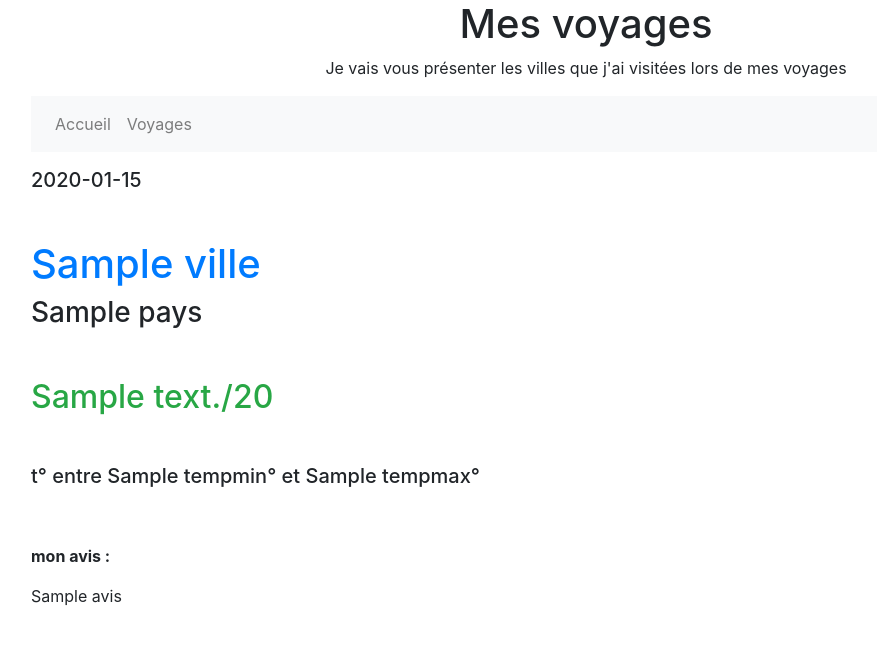
After one commit to Nashi054/mesvoyages, a Symfony app: template templates/pages/voyage.html.twig in a window 1280 px wide. The commit adds this page. Shown: the top 645 px of the page, without its empty margins (54-931 px from the left). Run offline with Twig, Linux system fonts and the light colour scheme; the template is opened without the code that fills it: most values are stand-ins (such as "Sample title", 1, 10 or a date in 2020); some libraries are stand-ins or nearby versions.

Commit message:
Phase 11 : ORM (nouvelle page pour l'affichage détaillé d'un enregistrement).

```diff
--- /dev/null
+++ b/templates/pages/voyage.html.twig
@@ -0,0 +1,28 @@
+{% extends "basefront.html.twig" %}
+
+{% block body %}
+    <div class="row mt-3">
+        <div class="col">
+            <h5>{{ visite.datecreationstring }}</h5>
+            <h1 class="text-primary mt-5">{{ visite.ville }}</h1>
+            <h3>{{ visite.pays }}</h3>
+            {% if visite.note>=10 %}
+                <h2 class="text-success mt-5">{{ visite.note }}/20</h2>
+            {% else %}
+                <h2 class="text-danger mt-5">{{ visite.note }}/20</h2>
+            {% endif %}
+            <h5 class="mt-5">t° entre {{ visite.tempmin }}° et {{ visite.tempmax }}°</h5>
+        </div>
+        <div class="col">
+            <!-- emplacement photo -->
+        </div>
+    </div>
+    <div class="row mt-5">
+        <div class="col md-12">
+            <p><strong>mon avis :</strong></p>
+            <p>
+                {{ visite.avis }}
+            </p>
+        </div>
+    </div>
+{% endblock %}
--- a/templates/pages/voyages.html.twig
+++ b/templates/pages/voyages.html.twig
@@ -43,7 +43,7 @@
                 <tr>
                     <td>
                         <h5 class="text-primary">
-                            <a href="#">{{ visite.ville }}</a>
+                            <a href="{{ path('voyages.showone', {id:visite.id}) }}">{{ visite.ville }}</a>
                         </h5>
                     </td>
                     <td>
```
Also changed, not shown: src/Controller/VoyagesController.php (+12 -0 lines).
